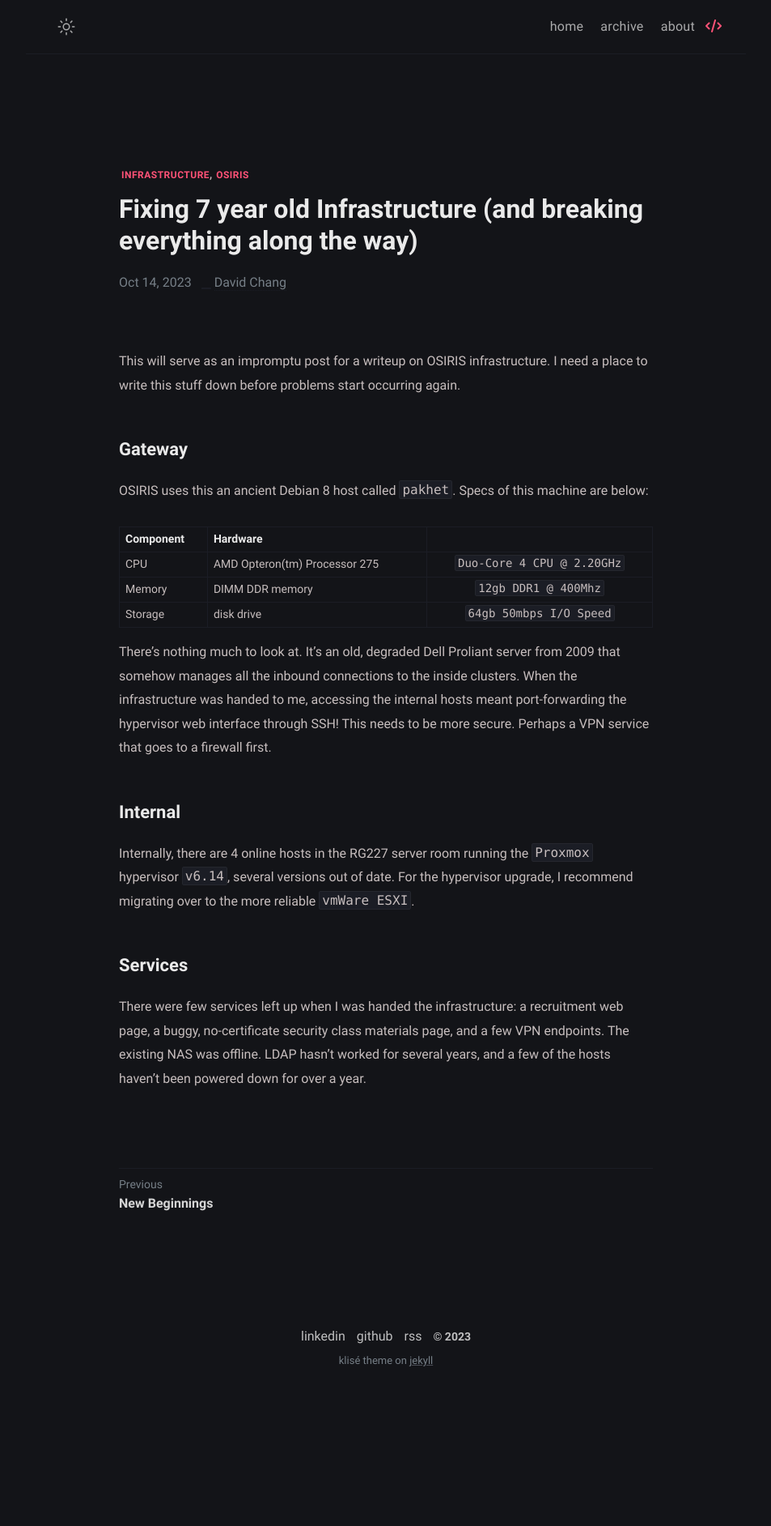
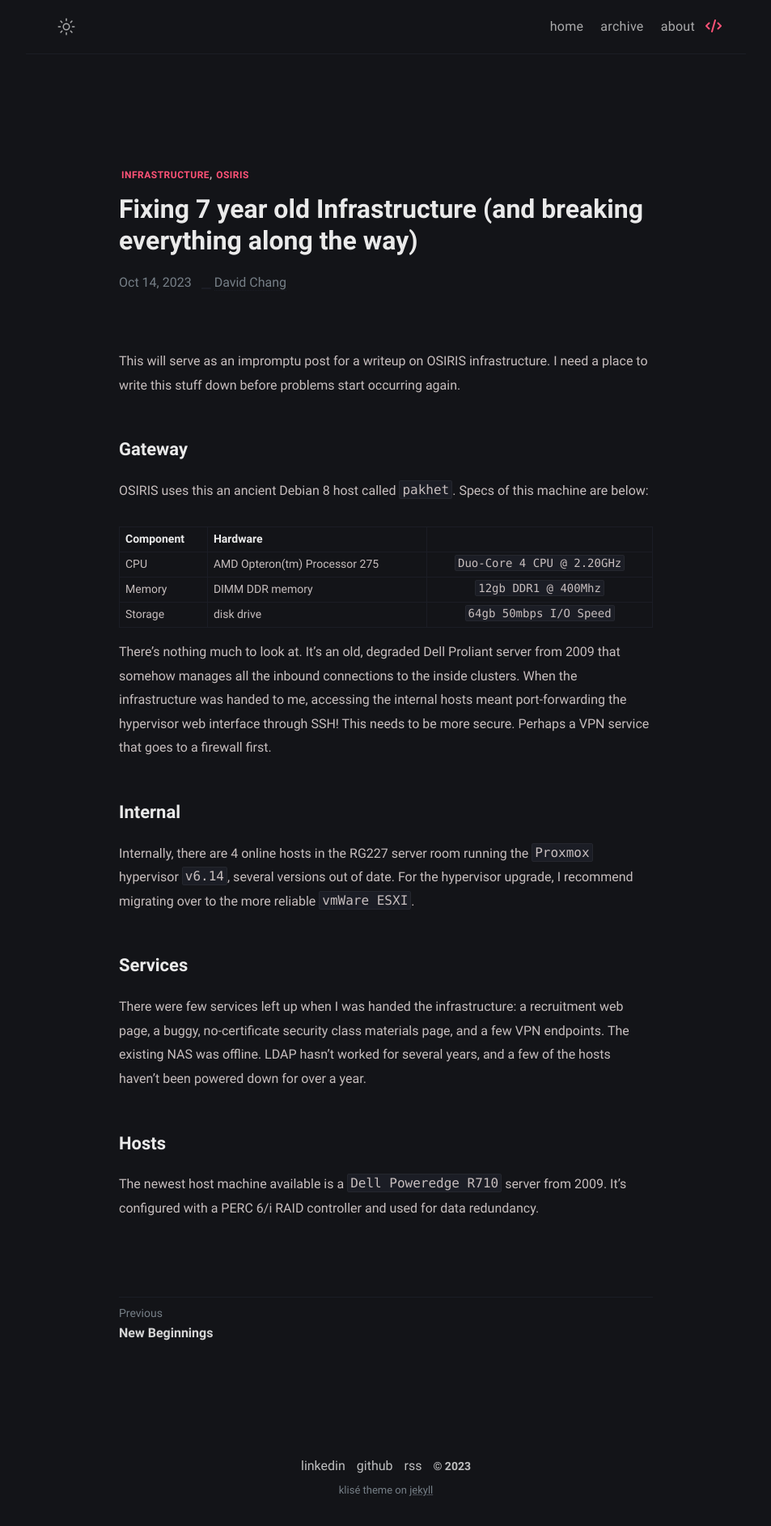
Before and after one commit to davidchiii/davidchiii.github.io, a Jekyll site: the page built from _posts/infra-moment/2023-10-15-infra.md, in a window 1280 px wide. Shown: the whole page at 81% size, without its empty margins (163-1116 px from the left). Built offline with Jekyll 4.4.1, drawn with Linux system fonts in a browser that asks for light colours; before the commit the page ends 1724 px from its top, so only the background shows below that.

Commit message:
ADD more

```diff
--- a/_posts/infra-moment/2023-10-15-infra.md
+++ b/_posts/infra-moment/2023-10-15-infra.md
@@ -33,3 +33,7 @@ Internally, there are 4 online hosts in the RG227 server room running the `Proxm
 ## Services
 
 There were few services left up when I was handed the infrastructure: a recruitment web page, a buggy, no-certificate security class materials page, and a few VPN endpoints. The existing NAS was offline. LDAP hasn't worked for several years, and a few of the hosts haven't been powered down for over a year.
+
+## Hosts
+
+The newest host machine available is a `Dell Poweredge R710` server from 2009. It's configured with a PERC 6/i RAID controller and used for data redundancy.
```
